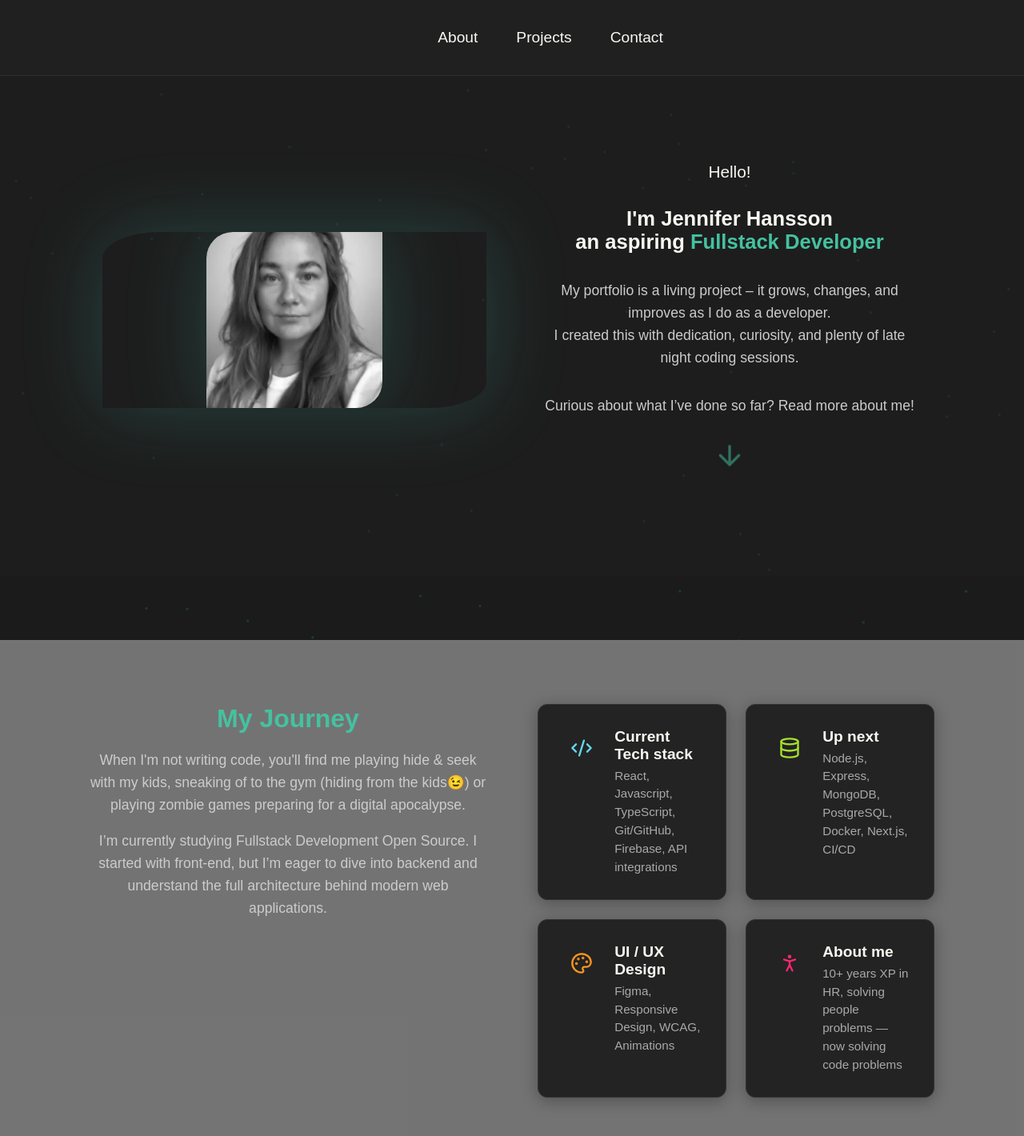
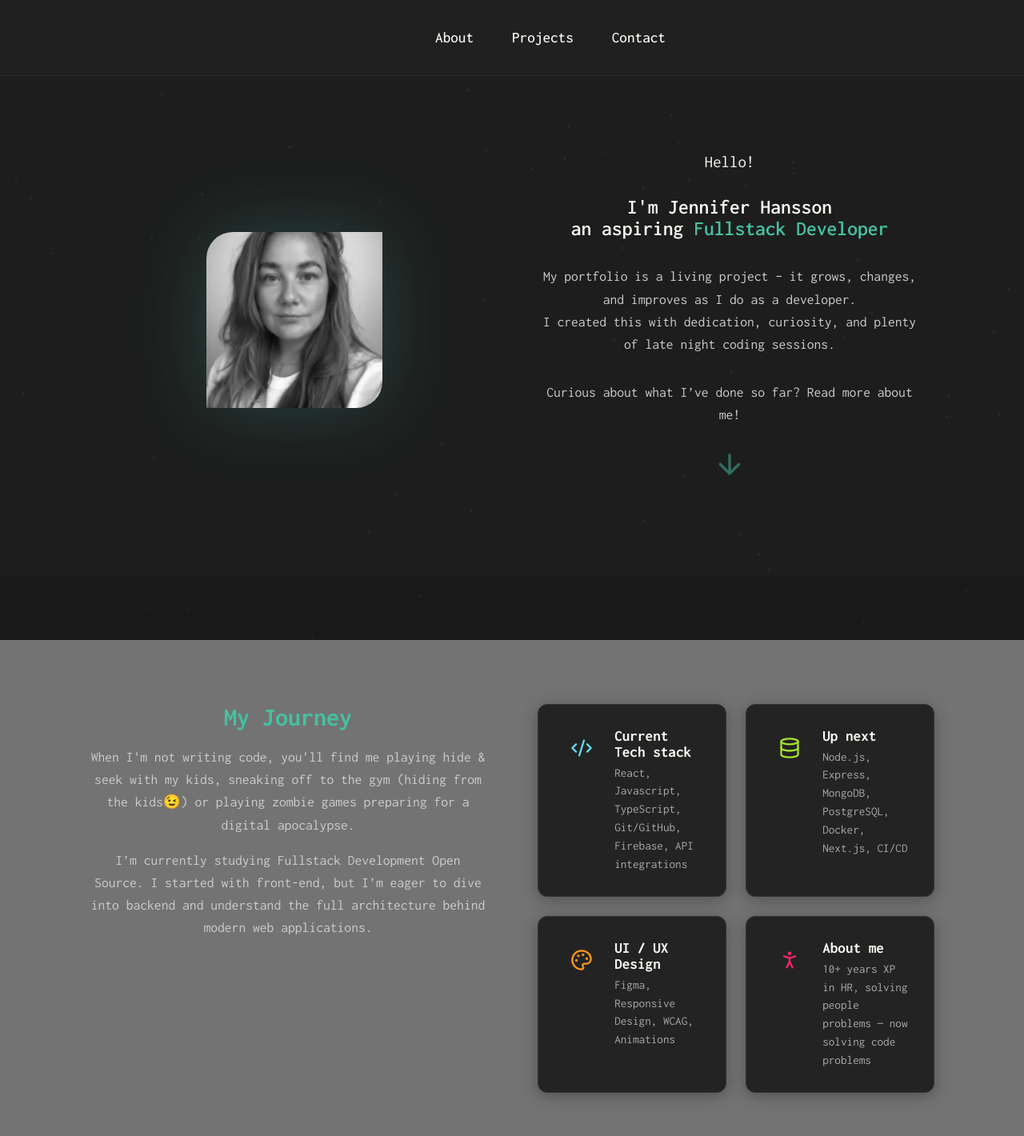
Before and after one commit to jennifermhansson/portfolio, a React (Vite) app: page / in a window 1280 px wide. Shown: the top 1420 px of the page at 80% size. Built offline with nearby package versions, Linux system fonts and the light colour scheme.

Commit message:
changes to css

```diff
--- a/src/App.css
+++ b/src/App.css
@@ -1,5 +1,6 @@
-@import url("https://fonts.googleapis.com/css2?family=Inconsolata:wght@200..900&display=swap"):
-  root {
+@import url("https://fonts.googleapis.com/css2?family=Inconsolata:wght@200..900&display=swap");
+
+root {
   --bg-dark: #1a1a1a;
   --bg-card: #232323;
   --text-light: #f8f8f2;
@@ -13,7 +14,7 @@
 
 html {
   scroll-behavior: smooth;
-  scroll-padding-top: var(--nav-h);
+  scroll-padding-top: 90px;
 }
 
 html,
@@ -22,6 +23,15 @@ body,
   height: 100%;
   margin: 0;
   background-color: var(--bg-dark);
+}
+
+main,
+section,
+.hero,
+.about-section,
+.projects-section {
+  position: relative;
+  z-index: 1;
 }
 
 body {
--- a/src/components/About/About.css
+++ b/src/components/About/About.css
@@ -6,7 +6,7 @@ html {
   padding: 5rem 2rem;
   background: #1a1a1a9b;
   color: #f8f8f2;
-  scroll-margin-top: 200px; /* motsvarar navbarens höjd */
+  scroll-margin-top: 90px;
 }
 
 .about-section h2 {
--- a/src/components/About/About.jsx
+++ b/src/components/About/About.jsx
@@ -1,14 +1,8 @@
-import { useState, useEffect, useRef } from "react";
 import { motion } from "framer-motion";
 import { CodeXml, Database, Palette, PersonStanding } from "lucide-react";
 import "./About.css";
 
 function About() {
-  const [skill, setSkill] = useState([]);
-  const [loading, setLoading] = useState(false);
-  const hasLoaded = useRef(false);
-  const sectionRef = useRef(null);
-
   const skills = [
     {
       icon: <CodeXml size={28} />,
@@ -31,41 +25,19 @@ function About() {
     {
       icon: <PersonStanding size={28} />,
       title: "About me",
-      desc: "10+ years XP in HR, solving people problems — now solving code problems ",
+      desc: "10+ years XP in HR, solving people problems — now solving code problems",
       color: "pink",
     },
   ];
 
-  useEffect(() => {
-    const observer = new IntersectionObserver(
-      (entries) => {
-        const entry = entries[0];
-        if (entry.isIntersecting && !hasLoaded.current) {
-          hasLoaded.current = true;
-          setLoading(true);
-
-          setTimeout(() => {
-            setSkill(skills);
-            setLoading(false);
-          }, 600);
-        }
-      },
-      { threshold: 0.2 }
-    );
-
-    if (sectionRef.current) observer.observe(sectionRef.current);
-
-    return () => observer.disconnect();
-  }, []);
-
   return (
-    <section className="about-section" id="about" ref={sectionRef}>
+    <section className="about-section" id="about">
       <div className="about-wrapper">
         <div className="about-text">
           <h2>My Journey</h2>
           <p>
             When I'm not writing code, you'll find me playing hide & seek with
-            my kids, sneaking of to the gym (hiding from the kids😉) or playing
+            my kids, sneaking off to the gym (hiding from the kids😉) or playing
             zombie games preparing for a digital apocalypse.
           </p>
           <p>
@@ -76,12 +48,7 @@ function About() {
         </div>
 
         <div className="skills-grid">
-          {loading ? (
-            <p style={{ textAlign: "center", color: "#45c1a0" }}>
-              Loading skills...
-            </p>
-          ) : (
-            skills.map((skill, i) => (
+          {skills.map((skill, i) => (
             <motion.div
               className="skill-card"
               key={i}
@@ -94,8 +61,7 @@ function About() {
                 <p>{skill.desc}</p>
               </div>
             </motion.div>
-            ))
-          )}
+          ))}
         </div>
       </div>
     </section>
--- a/src/components/Contact/Contact.css
+++ b/src/components/Contact/Contact.css
@@ -8,6 +8,7 @@ label {
 @media (max-width: 600px) {
   form {
     padding: 2rem 1.2rem;
+    margin-top: 2rem;
   }
 }
 .contact-btn {
@@ -131,3 +132,16 @@ label {
     transform: translateY(0);
   }
 }
+/* ⬇ Justera placering av modalen på större skärmar */
+@media (min-width: 768px) {
+  .modal-overlay {
+    display: flex;
+    justify-content: center;
+    align-items: center; /* Centrerar alltid exakt vertikalt */
+  }
+}
+/*
+  .modal-content {
+    margin-top: 8rem;
+  }
+ */
--- a/src/components/Contact/Contact.jsx
+++ b/src/components/Contact/Contact.jsx
@@ -1,4 +1,4 @@
-import React, { useRef, useState } from "react";
+import React, { useRef, useState, useEffect } from "react";
 import emailjs from "@emailjs/browser";
 import "./Contact.css";
 
@@ -23,6 +23,27 @@ function Contact({ onClose }) {
     }
   };
 
+  // ✅ Lyssna på Escape & Enter
+  useEffect(() => {
+    const handleKeyDown = (event) => {
+      if (event.key === "Escape") {
+        onClose(); // stäng modalen
+      }
+
+      // Enter = skicka (men inte i textarea!)
+      if (event.key === "Enter" && event.target.tagName !== "TEXTAREA") {
+        const formEl = form.current;
+        if (formEl) {
+          event.preventDefault();
+          formEl.requestSubmit(); // triggar onSubmit
+        }
+      }
+    };
+
+    window.addEventListener("keydown", handleKeyDown);
+    return () => window.removeEventListener("keydown", handleKeyDown);
+  }, [onClose]);
+
   return (
     <div className="modal-overlay">
       <div className="modal-content">
@@ -38,10 +59,13 @@ function Contact({ onClose }) {
             <form ref={form} onSubmit={sendEmail}>
               <label>Name</label>
               <input type="text" name="user_name" required />
+
               <label>Email</label>
               <input type="email" name="user_email" required />
+
               <label>Message</label>
               <textarea name="message" required />
+
               <div className="modal-buttons">
                 <input type="submit" value="Send" />
                 <button type="button" onClick={onClose}>
--- a/src/components/Hero/Hero.css
+++ b/src/components/Hero/Hero.css
@@ -16,10 +16,6 @@
 .flip-card {
   perspective: 1000px;
   cursor: pointer;
-  backface-visibility: hidden;
-  border-radius: 15% 0;
-  overflow: hidden;
-  box-shadow: rgba(72, 202, 174, 0.223) 0 0 100px 1px;
 }
 
 .flip-inner {
--- a/src/components/Projects/Projects.css
+++ b/src/components/Projects/Projects.css
@@ -5,6 +5,7 @@
   text-align: center;
   position: relative;
   overflow: hidden;
+  scroll-margin-top: 90px;
 }
 
 .projects-header h2 {
```
Lines whose indentation alone changed are shown as unchanged.
